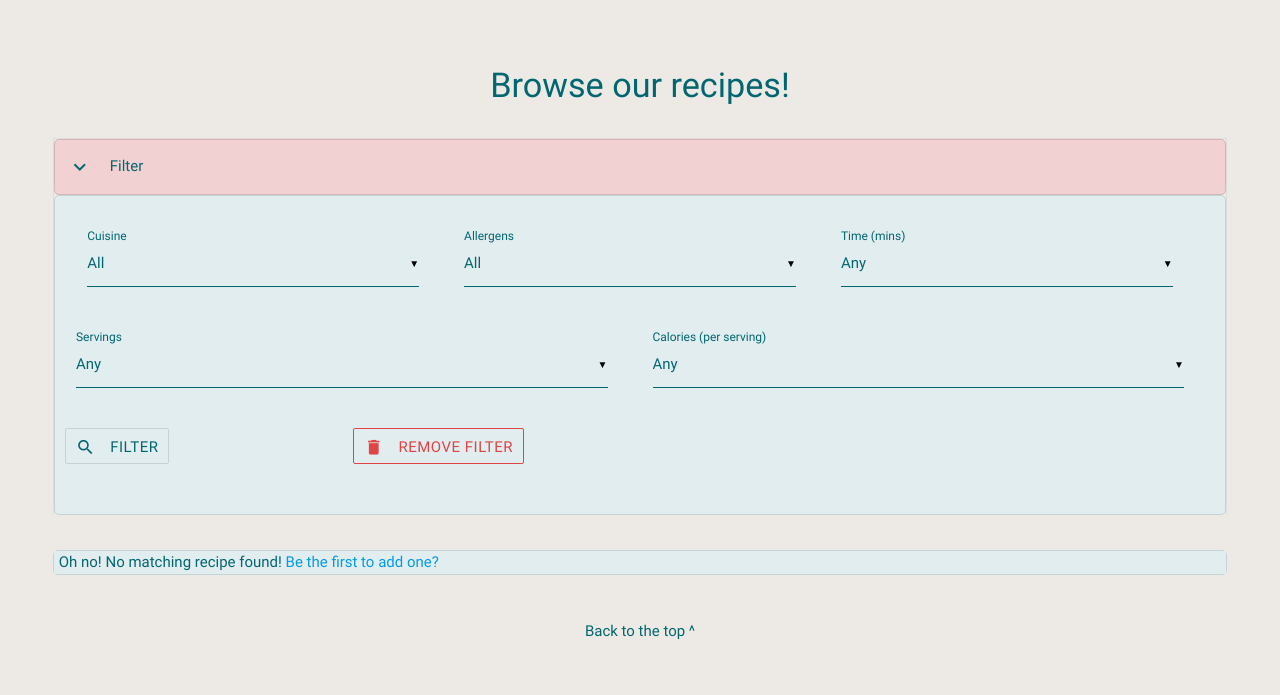
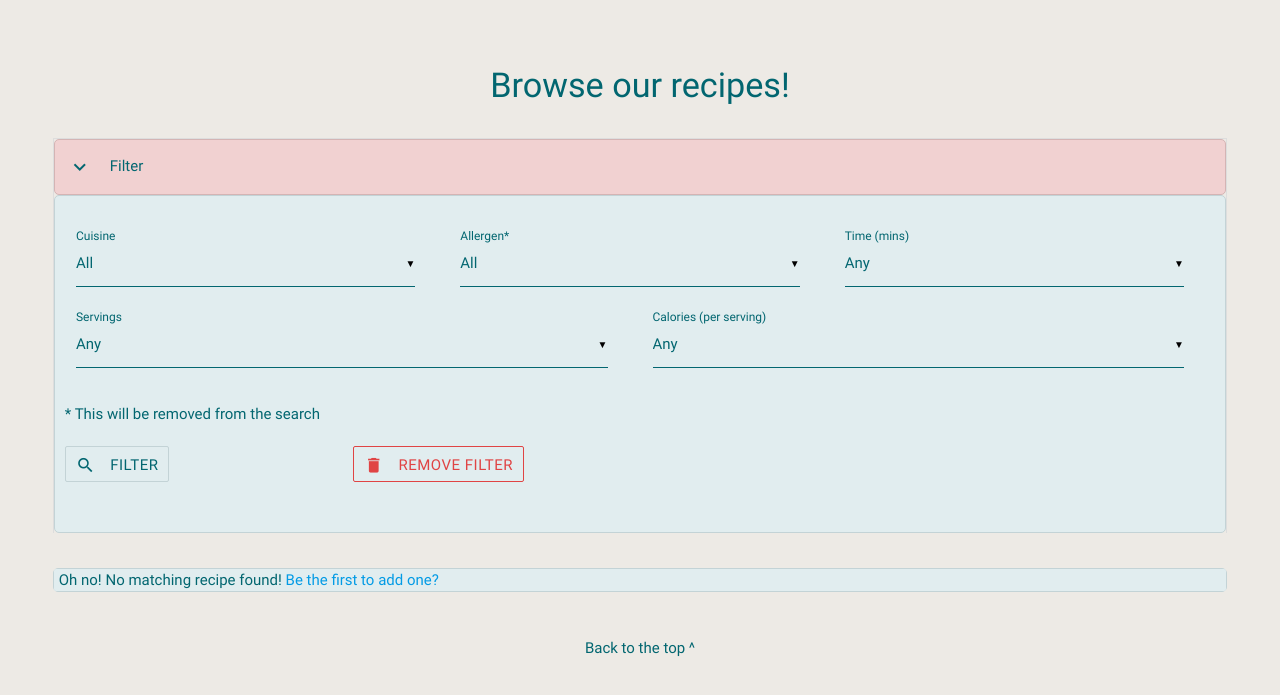
Before and after one commit to Kash1503/data-centric-development, a Flask app: a page that uses templates/browse.html in a window 1280 px wide, after a click that opens the changed part. Shown: the part 64-759 px from the top of the page. Run offline with Flask 2, Linux system fonts and the light colour scheme; data that the repository does not hold is empty; some libraries are stand-ins or nearby versions.

Commit message:
Change allergen filter to exclude the selected allergen instead of including it in the search

```diff
--- a/app.py
+++ b/app.py
@@ -281,7 +281,7 @@ def filter_recipes(username, source):
         if (request.form.get('allergens') != 'all') and (request.form.get('cuisine') == 'all'):
             recipes = mongo.db.recipes.find(
             {
-                'allergen': allergens_filter,
+                'allergen': { '$not': { '$regex': allergens_filter }},
                 'servings': servings_filter,
                 'time': time_filter,
                 'calories': calories_filter
@@ -298,7 +298,7 @@ def filter_recipes(username, source):
             recipes = mongo.db.recipes.find(
             {
                 'cuisine': cuisine_filter,
-                'allergen': allergens_filter,
+                'allergen': { '$not': { '$regex': allergens_filter }},
                 'servings': servings_filter,
                 'time': time_filter,
                 'calories': calories_filter
@@ -317,7 +317,7 @@ def filter_recipes(username, source):
             recipes = mongo.db.recipes.find(
             {
                 'user': username,
-                'allergen': allergens_filter,
+                'allergen': { '$not': { '$regex': allergens_filter }},
                 'servings': servings_filter,
                 'time': time_filter,
                 'calories': calories_filter
@@ -336,7 +336,7 @@ def filter_recipes(username, source):
             {
                 'user': username,
                 'cuisine': cuisine_filter,
-                'allergen': allergens_filter,
+                'allergen': { '$not': { '$regex': allergens_filter }},
                 'servings': servings_filter,
                 'time': time_filter,
                 'calories': calories_filter
--- a/templates/browse.html
+++ b/templates/browse.html
@@ -14,7 +14,6 @@
             <div class="collapsible-body section-box">
                 <form action="{{url_for('filter_recipes', username=username, source='browse.html')}}" method="POST">
                     <div class="row">
-                        <div class="col s12">
                         <!--Cuisine filter-->
                         <div class="col s4">
                             <div class="input-field col s12">
@@ -44,7 +43,7 @@
                                     {% endif %}
                                     {% endfor %}
                                 </select>
-                                    <label for="allergens">Allergens</label>
+                                <label for="allergens">Allergen*</label>
                             </div>
                         </div>
                         <!--Time filter-->
@@ -63,9 +62,6 @@
                                 <label for="time">Time (mins)</label>
                             </div>
                         </div>
-                        </div>
-                    </div>
-                    <div class="row">
                         <!--Servings filter-->
                         <div class="col s6">
                             <div class="input-field col s12">
@@ -97,6 +93,9 @@
                                 </select>
                                 <label for="calories">Calories (per serving)</label>
                             </div>
+                        </div>
+                        <div class="col s12">
+                            <p>* This will be removed from the search</p>
                         </div>
                     </div>
                     <div class="row">
--- a/templates/user.html
+++ b/templates/user.html
@@ -63,7 +63,7 @@
                                                 {% endif %}
                                                 {% endfor %}
                                             </select>
-                                            <label for="allergens">Allergens</label>
+                                            <label for="allergens">Allergen*</label>
                                         </div>
                                     </div>
                                     <!--Time filter-->
@@ -113,6 +113,9 @@
                                             </select>
                                             <label for="calories">Calories (per serving)</label>
                                         </div>
+                                    </div>
+                                    <div class="col s12">
+                                        <p>* This will be removed from the search</p>
                                     </div>
                                 </div>
                                 <div class="row">
```
Lines whose indentation alone changed are shown as unchanged.
